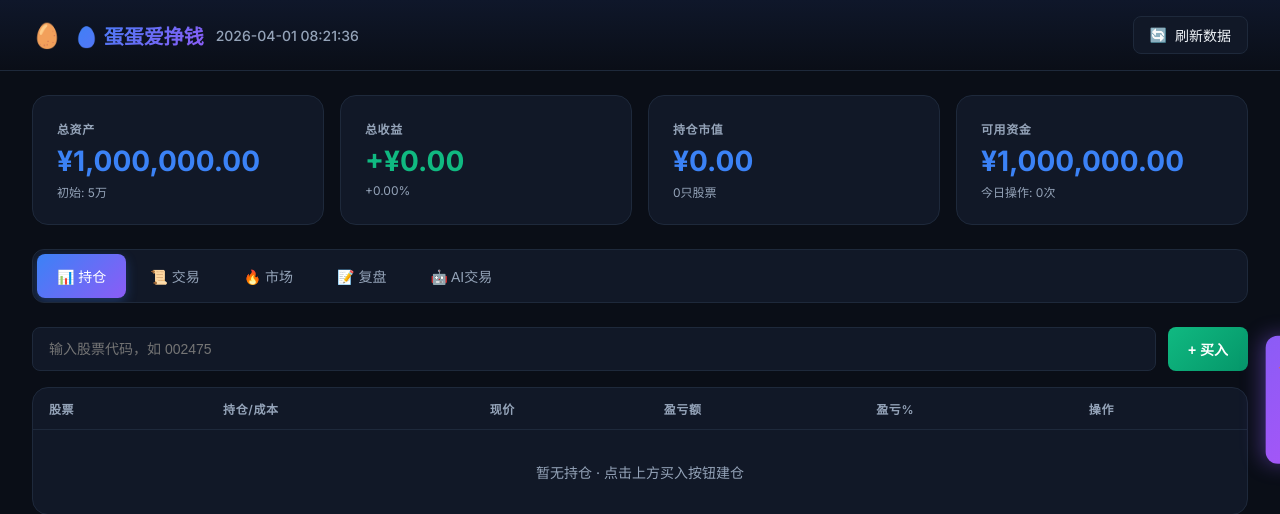
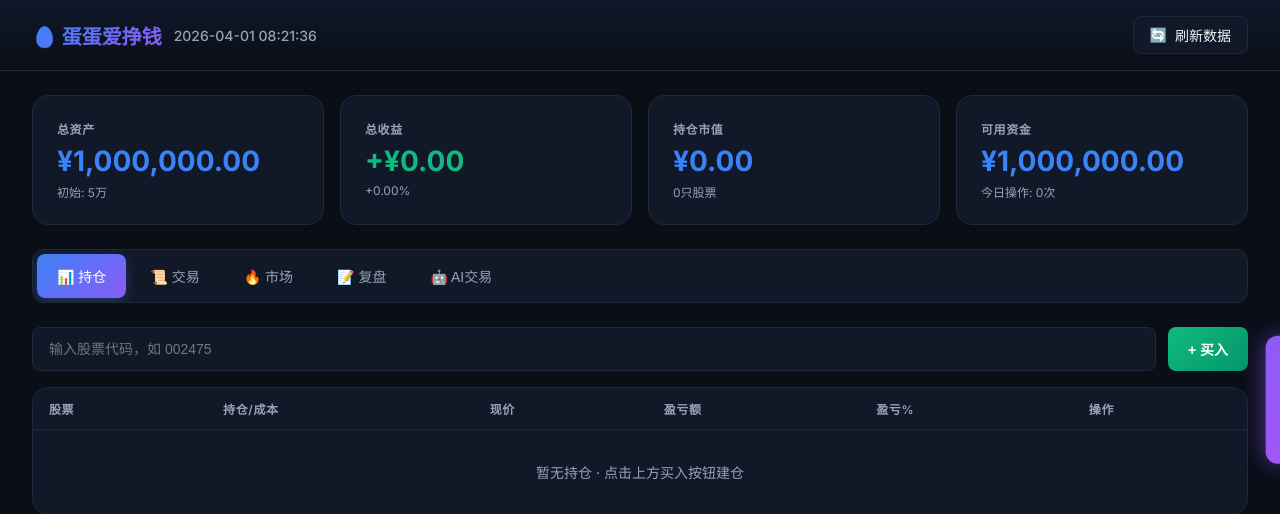
Before and after one commit to QQ314958617/jiaoyi, a Flask app: page / in a window 1280 px wide. Shown: the top 514 px of the page. Run offline with Flask 3, Linux system fonts and the light colour scheme; data comes from the database, SQL or seed files in the repository; data that the repository does not hold is empty.

Commit message:
fix: 移除header-brand中重复的🥚 emoji
- 原: span emoji + h1 emoji 同时显示
- 改: 只保留h1中的emoji

```diff
--- a/templates/index.html
+++ b/templates/index.html
@@ -550,7 +550,6 @@
     <header class="app-header">
         <div style="display:flex; justify-content:space-between; align-items:center; max-width:1400px; margin:0 auto;">
             <div class="header-brand">
-                <span style="font-size:1.5rem">🥚</span>
                 <h1>🥚 蛋蛋爱挣钱</h1>
                 <span class="header-time" id="clock">--:--:--</span>
             </div>
```
